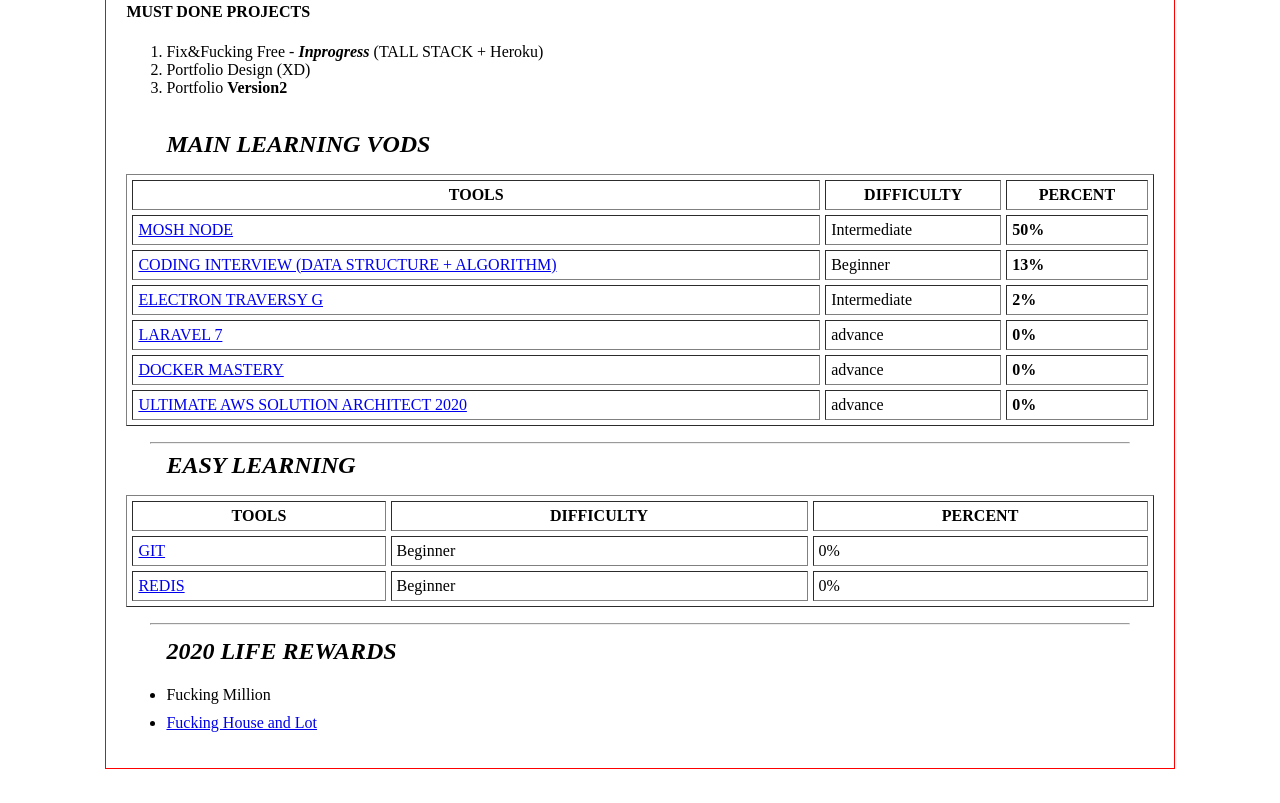
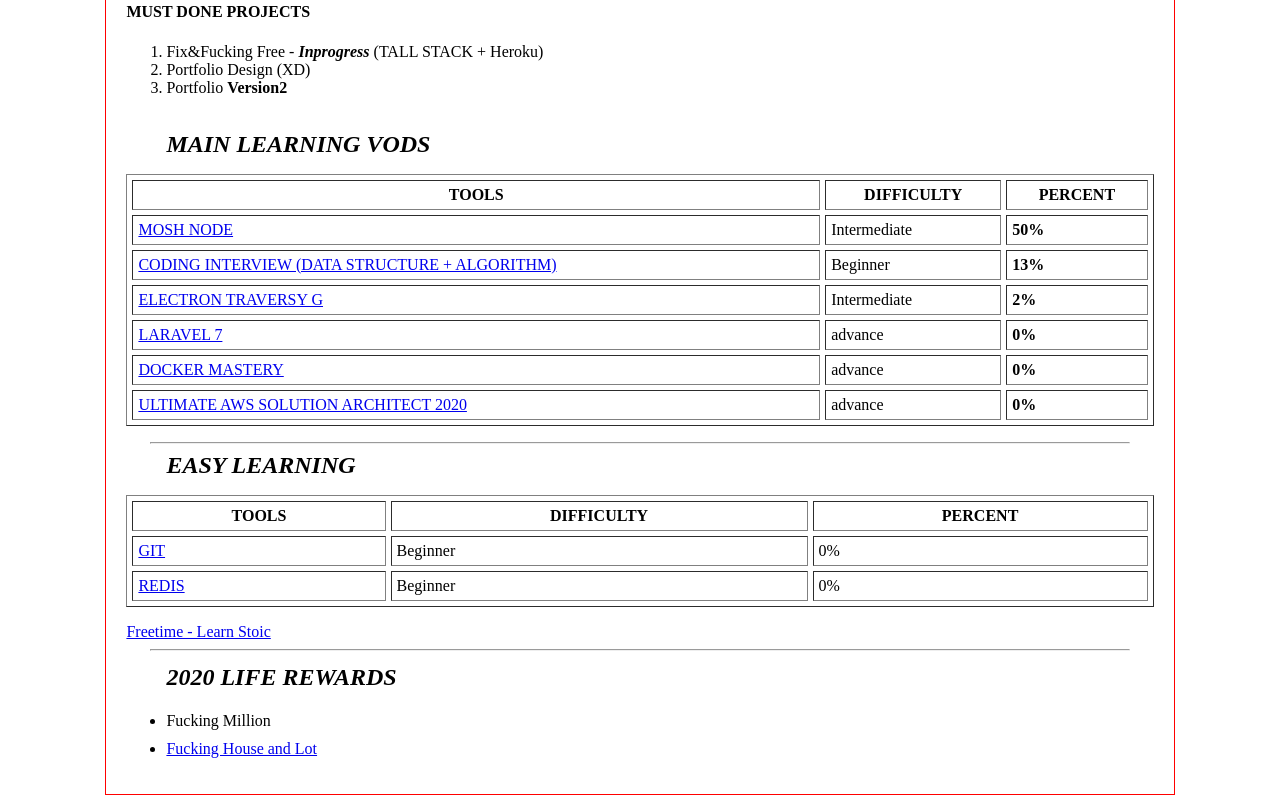
Before and after one commit to johnLitoBardinas/mywebsite, a website: page dist/mustdone.html in a window 1280 px wide. Shown: the part 1002-1805 px from the top of the page. Before the commit the page ends 1779 px from the top, so only its background shows below. Drawn offline with Linux system fonts and the light colour scheme.

Commit message:
done: Revised 2020 Goals

```diff
--- a/dist/mustdone.html
+++ b/dist/mustdone.html
@@ -121,6 +121,7 @@
             </tbody>
         </table>
 
+        <a href="./books/week_25_daily_stoic.pdf">Freetime - Learn Stoic</a>
         <hr>
         <strong class="text-uppercase"><em> 2020 Life Rewards </em></strong>
         <ul>
```
